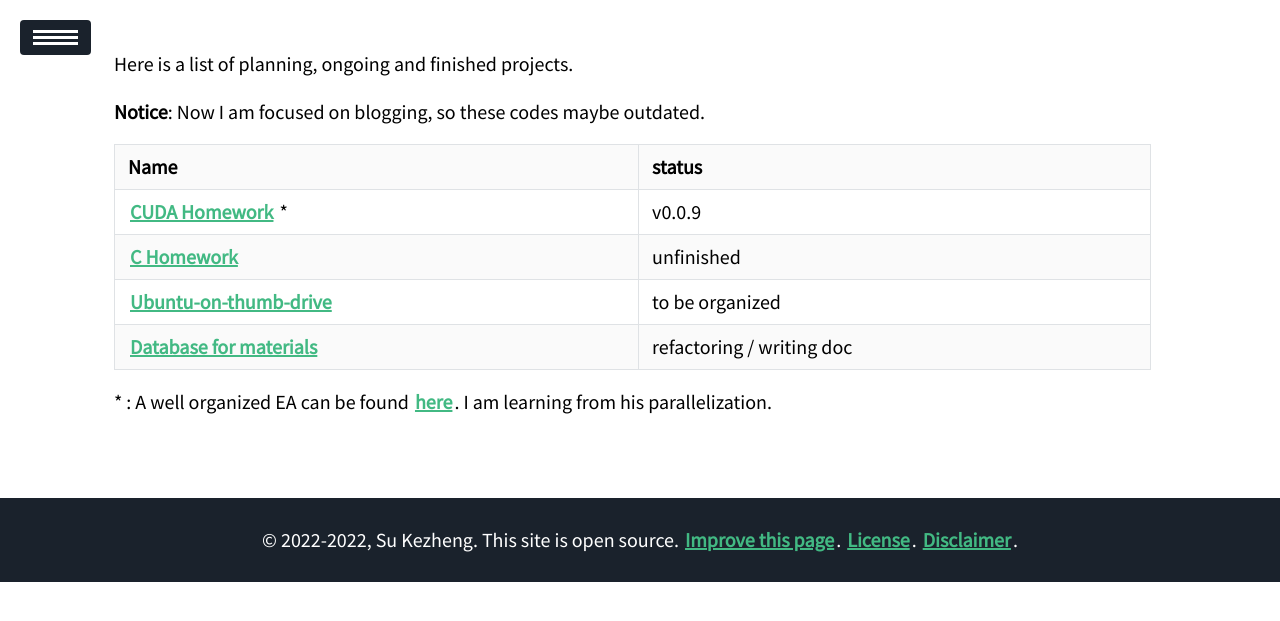
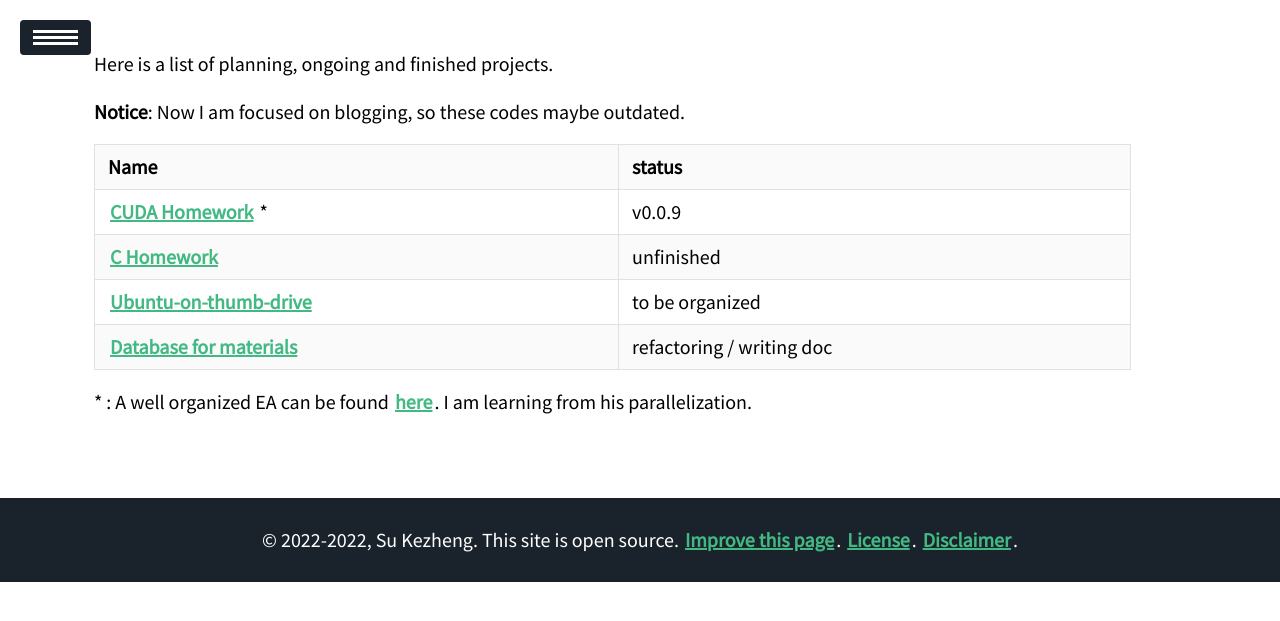
Before and after one commit to ssskz/ssskz.github.io, a Jekyll site: the page built from repo/index.md, in a window 1280 px wide. Shown: the top 621 px of the page. Built offline with Jekyll 4.4.1, drawn with Linux system fonts in a browser that asks for light colours; nearby versions of some CDN libraries.

Commit message:
Update post.css

```diff
--- a/assets/css/post.css
+++ b/assets/css/post.css
@@ -54,7 +54,7 @@ body {
 
 .container {
   width: 90%;
-	margin-left: 2.5rem;
+	margin-left: 1.5rem;
 }
 
 /* @media (min-width: 38rem) { */
```
